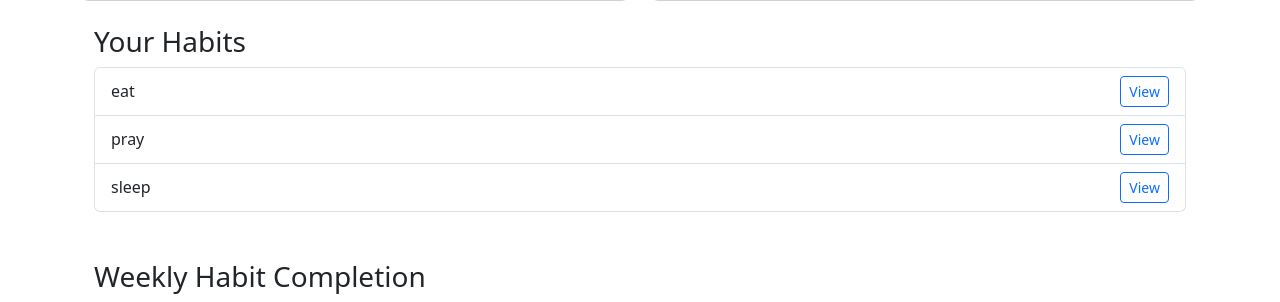
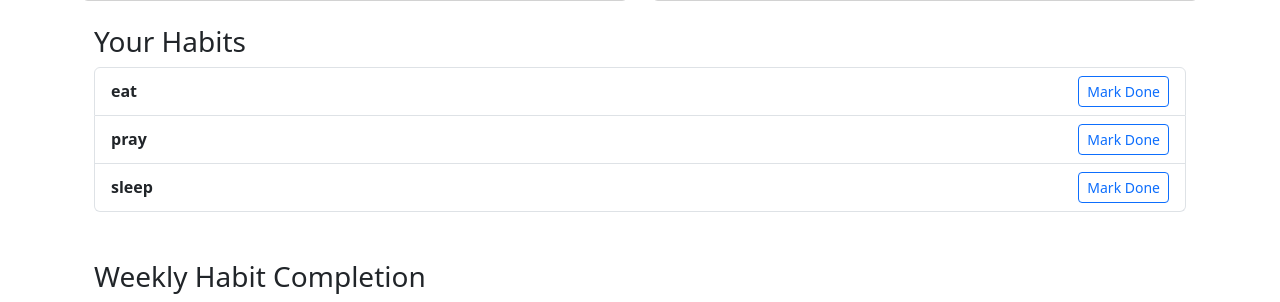
Before and after one commit to aishieee/p4-habit-tracker, a Django app: page /habits/dashboard/ in a window 1280 px wide. Shown: the part 1073-1375 px from the top of the page. Run offline with Django 5.2, Linux system fonts and the light colour scheme; a user stored in the database is signed in; data comes from the database, SQL or seed files in the repository; both versions use the stored data as it was after the commit; some libraries are stand-ins or nearby versions.

Commit message:
Add form to habit list section to toggle daily habit completion

```diff
--- a/habits/templates/habits/dashboard.html
+++ b/habits/templates/habits/dashboard.html
@@ -81,9 +81,24 @@
   <ul class="list-group">
     {% for habit in habits %}
       <li class="list-group-item d-flex justify-content-between align-items-center">
-        {{ habit.name }}
-        <a href="{% url 'habits:habit_detail' habit.pk %}" class="btn btn-sm btn-outline-primary">View</a>
-      </li>
+        <div>
+          <strong>{{ habit.name }}</strong>
+          <!-- Show category badge if the habit has one -->
+          {% if habit.get_category_display %}
+            <span class="badge bg-secondary">{{ habit.get_category_display }}</span>
+          {% endif %}
+        </div>
+        <!-- Form to toggle habit completion for the day -->
+        <form action="{% url 'habits:toggle_habit' habit.pk %}" method="post">
+          {% csrf_token %}
+          {% if habit.is_completed_today %}
+            <!-- Button is disabled if habit is already marked as complete -->
+            <button class="btn btn-success btn-sm" disabled>Done</button>
+          {% else %}
+            <!-- Button allows user to mark habit as done -->
+            <button class="btn btn-outline-primary btn-sm">Mark Done</button>
+          {% endif %}
+        </form>
     {% empty %}
       <li class="list-group-item">You don't have any habits yet.</li>
     {% endfor %}
```
Also changed, not shown: db.sqlite3.
